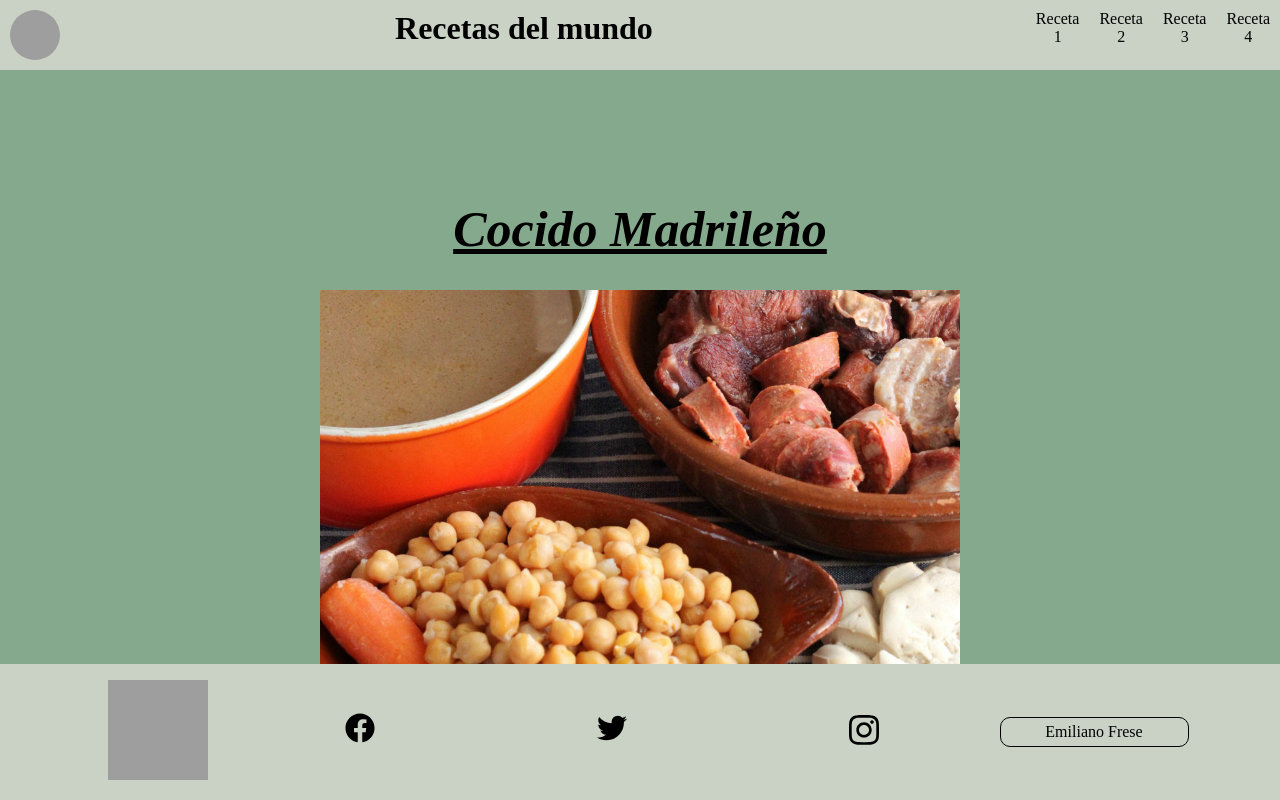
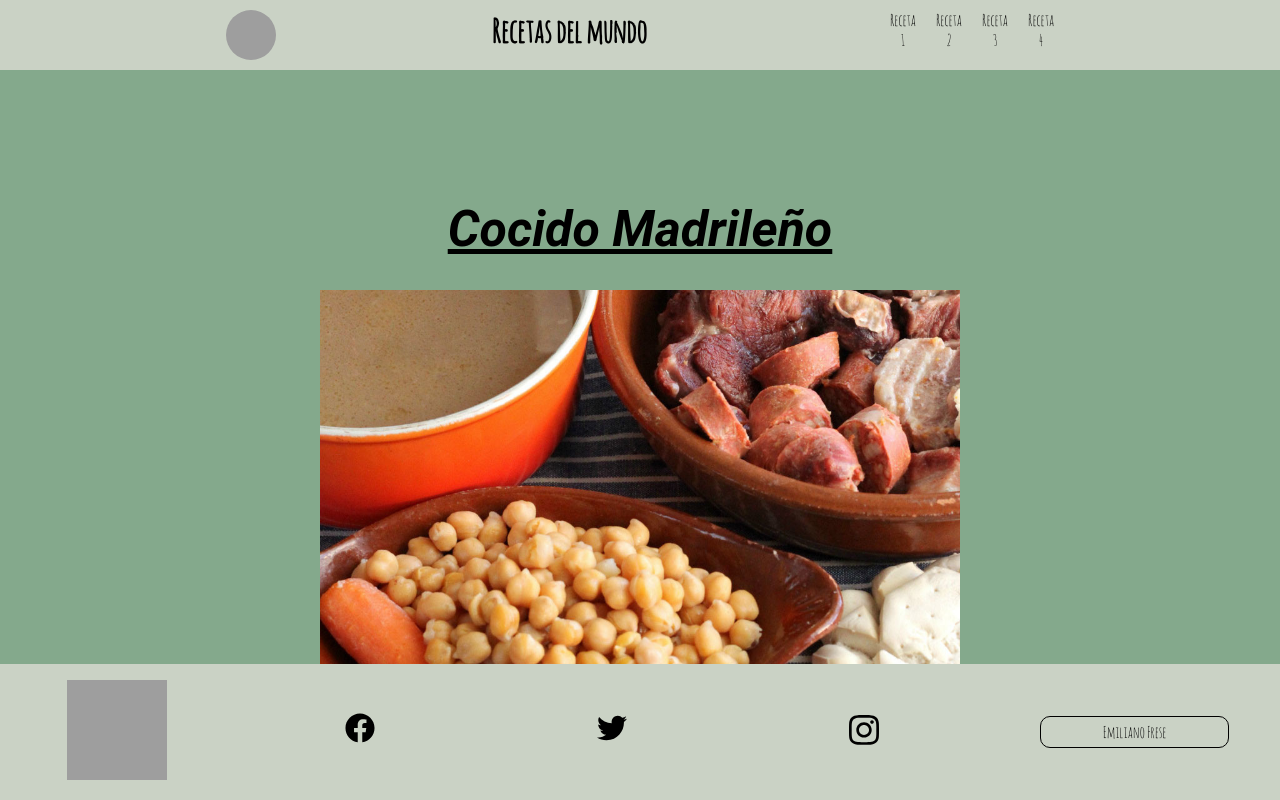
Before and after one commit to emifrese/Potrero02, a plain HTML site: page index.html in a window 1280 px wide. Shown: the top 800 px of the page. Drawn offline with Linux system fonts and the light colour scheme; grey boxes are pictures that could not be loaded.

Commit message:
6th class

```diff
--- a/styles.css
+++ b/styles.css
@@ -1,3 +1,10 @@
+@font-face {
+  font-family: "amatic";
+  src: url("./assets/AmaticSC-Regular.ttf") format("truetype");
+}
+
+@import url('https://fonts.googleapis.com/css2?family=Roboto&display=swap');
+
 * {
   box-sizing: border-box;
   margin: 0;
@@ -6,11 +13,12 @@
 
 body {
   background-color: #84a98c;
+  width: 100vw;
 }
 
 header {
   display: flex;
-  justify-content: space-between;
+  justify-content: space-evenly;
   flex-wrap: wrap;
   width: 100%;
   position: fixed;
@@ -19,6 +27,7 @@ header {
   left: 0;
   text-align: center;
   padding: 10px;
+  font-family: "amatic", Helvetica;
 }
 
 .logoImg {
@@ -28,12 +37,13 @@ header {
 main {
   margin-top: 200px;
   margin-bottom: 80px;
+  font-family: 'Roboto', sans-serif;
 }
 
 footer {
   display: flex;
   flex-wrap: wrap;
-  justify-content: center;
+  justify-content: space-evenly;
   gap: 10px;
   align-items: center;
   width: 100%;
@@ -44,6 +54,7 @@ footer {
   padding-bottom: 0;
   bottom: 0;
   left: 0;
+  font-family: "amatic", Helvetica;
 }
 
 h2 {
@@ -173,6 +184,7 @@ h2 {
   border-radius: 10px;
   text-align: center;
   padding: 5px;
+  overflow: auto;
 }
 
 .developerInfo a {
```
Also changed, not shown: assets/Amatic-Bold.ttf (added), assets/AmaticSC-Regular.ttf (added), assets/SIL Open Font License.txt (added).
